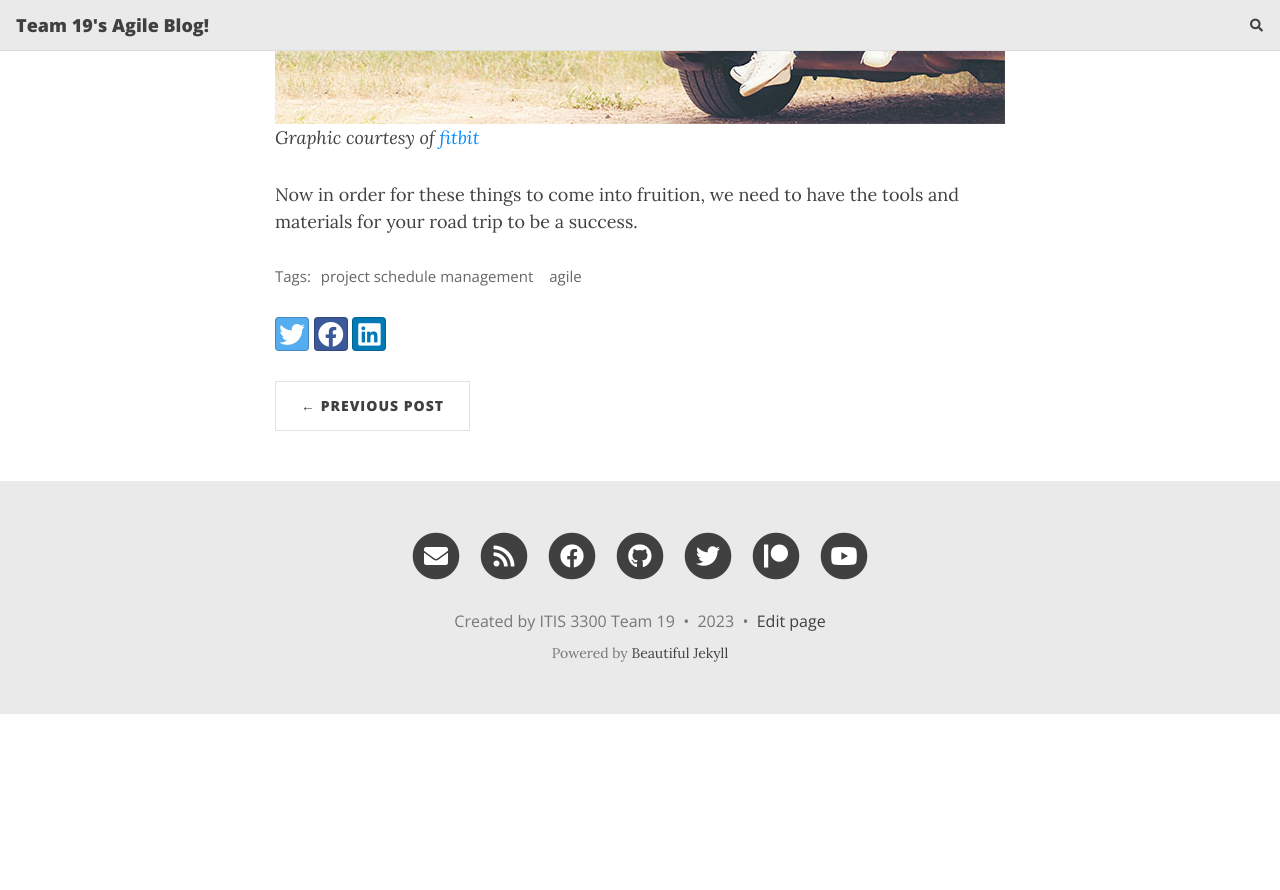
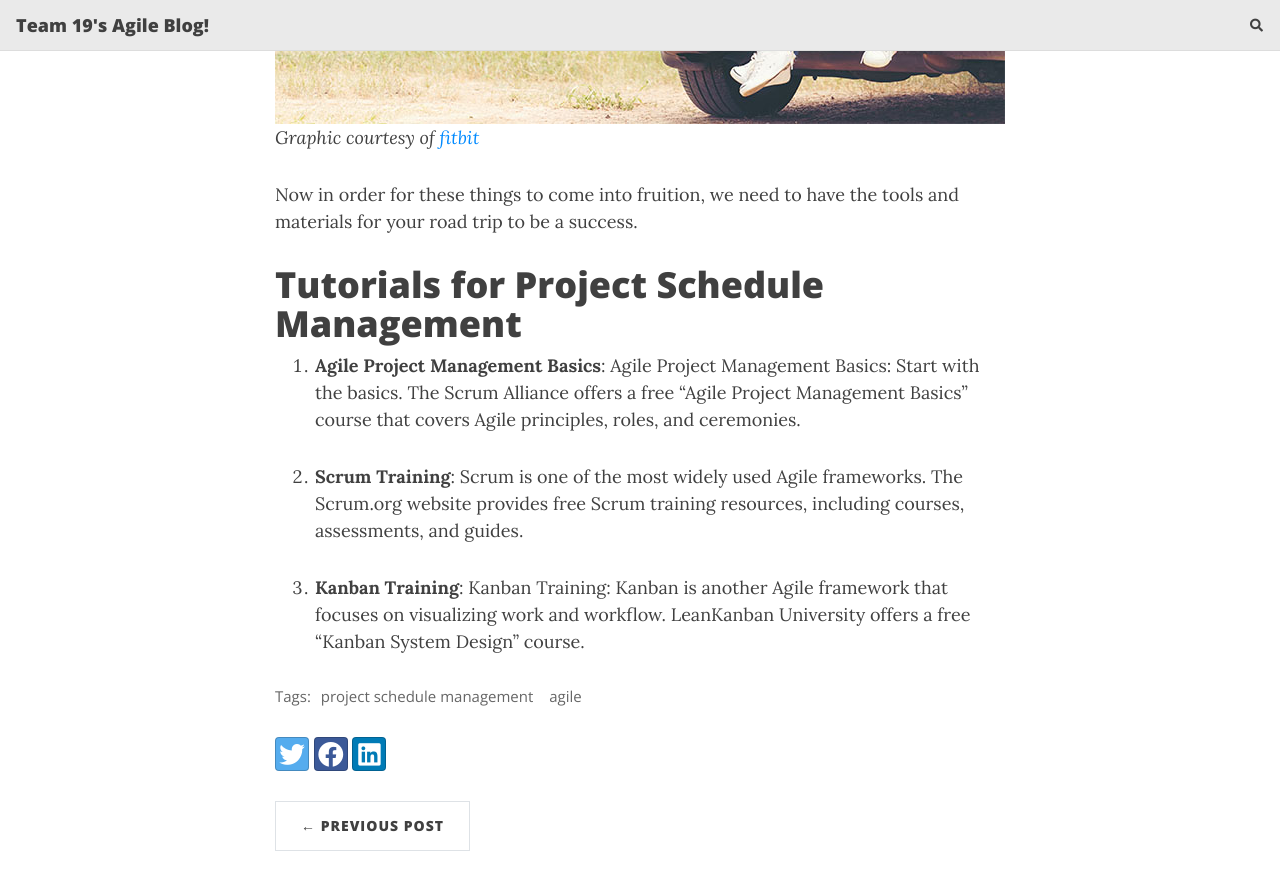
Before and after one commit to dlouangr/agile-blog, a Jekyll site: the page built from _posts/2023-10-01-Agile-Project-Schedule-Management.md, in a window 1280 px wide and 900 px high, scrolled down 2704 px. Shown: the top 890 px of the window. Built offline with Jekyll 4.4.1, drawn with Linux system fonts in a browser that asks for light colours; nearby versions of some CDN libraries; comment, search, counter and statistics services are not loaded; before the commit the page ends 3418 px from its top, so only the background shows below that.

Commit message:
Update 2023-10-01-Agile-Project-Schedule-Management.md

```diff
--- a/_posts/2023-10-01-Agile-Project-Schedule-Management.md
+++ b/_posts/2023-10-01-Agile-Project-Schedule-Management.md
@@ -27,3 +27,11 @@ In essence, project schedule management is like planning a road trip. You start
 *Graphic courtesy of [fitbit](https://blog.fitbit.com/fitter-healthier-roadtrip-getaway/)*
 
 Now in order for these things to come into fruition, we need to have the tools and materials for your road trip to be a success.
+
+# Tutorials for Project Schedule Management
+
+1. **Agile Project Management Basics**: Agile Project Management Basics: Start with the basics. The Scrum Alliance offers a free "Agile Project Management Basics" course that covers Agile principles, roles, and ceremonies.
+
+2.  **Scrum Training**: Scrum is one of the most widely used Agile frameworks. The Scrum.org website provides free Scrum training resources, including courses, assessments, and guides.
+
+3.  **Kanban Training**: Kanban Training: Kanban is another Agile framework that focuses on visualizing work and workflow. LeanKanban University offers a free "Kanban System Design" course.
```
